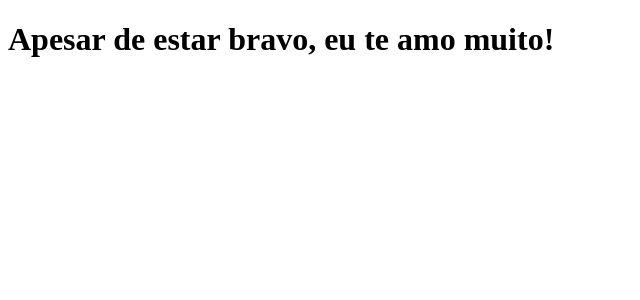
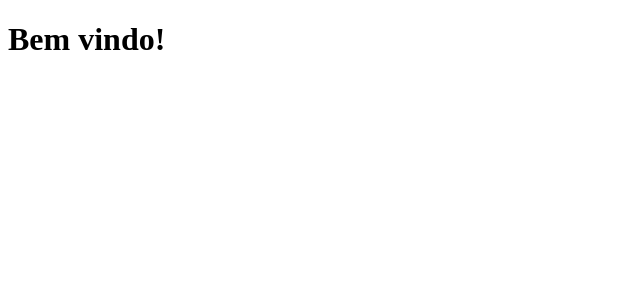
Before and after one commit to IIgorAugustoI/clone-tabnews, a Next.js app: page / in a window 1280 px wide. Shown: the top 300 px of the page, without its empty margins (0-640 px from the left). Built offline with nearby package versions, Linux system fonts and the light colour scheme.

Commit message:
Adicionando o endpoint

```diff
--- a/package.json
+++ b/package.json
@@ -8,7 +8,7 @@
     "lint:check": "prettier --check .",
     "lint:fix": "prettier --write .",
     "test": "jest",
-    "teste:watch": "jest --watch"
+    "test:watch": "jest --watch"
   },
   "author": "",
   "license": "MIT",
--- /dev/null
+++ b/pages/api/v1/status/index.js
@@ -0,0 +1,5 @@
+function status(req, res) {
+  res.status(200).json("Alunos do curso.dev são demais!");
+}
+
+export default status;
--- a/pages/index.js
+++ b/pages/index.js
@@ -1,5 +1,5 @@
 function Home() {
-  return <h1>Apesar de estar bravo, eu te amo muito!</h1>;
+  return <h1>Bem vindo!</h1>;
 }
 
 export default Home;
```
Also changed, not shown: 1 other file (tests, documents, lock files or other folders).
